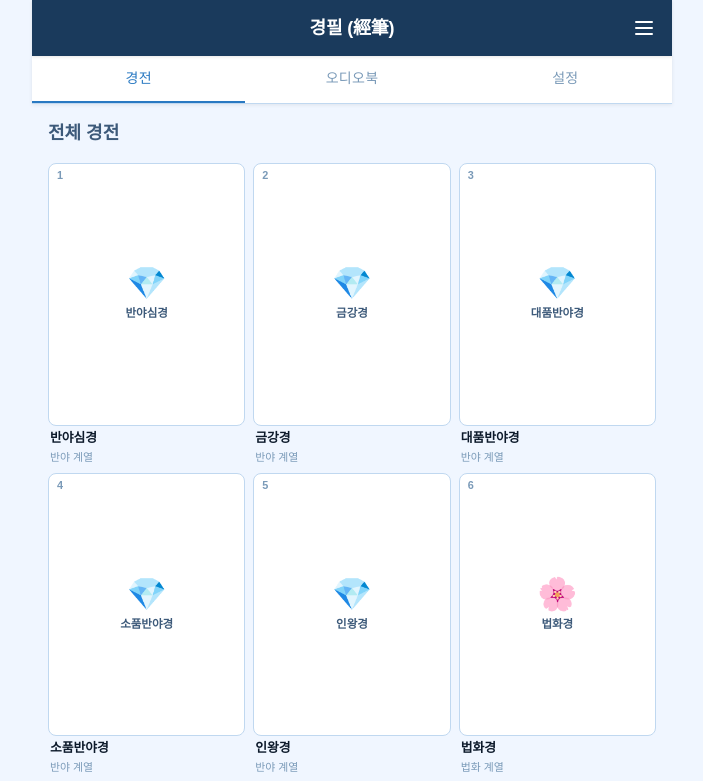
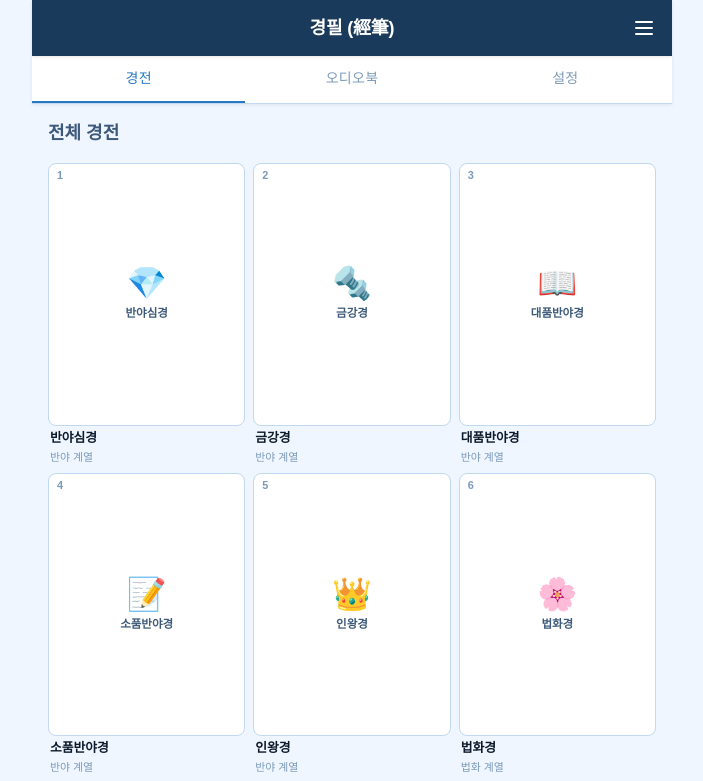
Before and after one commit to danielk0121/buddhist-app, a React (Vite) app: page / in a window 1280 px wide. Shown: the top 781 px of the page, without its empty margins (288-991 px from the left). Built offline with nearby package versions, Linux system fonts and the light colour scheme.

Commit message:
경전별 고유 사물 이모지 45종 배정

```diff
--- /dev/null
+++ b/webapp/assets/data/sutraEmoji.js
@@ -0,0 +1,48 @@
+// 경전별 고유 사물 이모지 (45종)
+export const SUTRA_EMOJI = {
+  '반야심경':       '💎',  // 반야 — 다이아몬드 (지혜의 빛)
+  '금강경':         '🔩',  // 금강(金剛) — 단단한 쇠
+  '대품반야경':     '📖',  // 큰 반야 — 펼쳐진 책
+  '소품반야경':     '📝',  // 작은 반야 — 메모
+  '인왕경':         '👑',  // 인왕(仁王) — 왕관
+  '법화경':         '🌸',  // 법화(法華) — 꽃
+  '무량의경':       '🌊',  // 무량(無量) — 무한한 바다
+  '관세음보살보문품': '🔔', // 관세음 — 종
+  '화엄경':         '🌿',  // 화엄(華嚴) — 풀잎 장식
+  '십지경':         '🪨',  // 십지(十地) — 돌(땅)
+  '입법계품':       '🚪',  // 입(入)법계 — 문
+  '아미타경':       '🕯️',  // 정토 — 촛불
+  '무량수경':       '⏳',  // 무량수(無量壽) — 모래시계
+  '관무량수경':     '🔭',  // 관(觀) — 망원경
+  '능엄경':         '🔑',  // 능엄 — 열쇠
+  '원각경':         '🪞',  // 원각(圓覺) — 거울
+  '승만경':         '🧵',  // 승만(勝鬘) — 실(만다라)
+  '해심밀경':       '🔐',  // 해심밀(解深密) — 자물쇠
+  '입능가경':       '🌉',  // 능가(楞伽) — 다리
+  '열반경':         '🕊️',  // 열반 — 비둘기
+  '대집경':         '🗂️',  // 대집(大集) — 파일
+  '보적경':         '💼',  // 보적(寶積) — 가방
+  '유마경':         '🏠',  // 유마(維摩) 거사 — 집
+  '부모은중경':     '🍱',  // 부모은중 — 도시락(공양)
+  '우란분경':       '🪔',  // 우란분 — 등잔
+  '범망경':         '🕸️',  // 범망(梵網) — 그물
+  '사분율':         '📏',  // 사분율(四分律) — 자(규칙)
+  '지장경':         '⛏️',  // 지장(地藏) — 곡괭이(땅)
+  '약사경':         '💊',  // 약사(藥師) — 알약
+  '미륵상생경':     '🌅',  // 미륵 상생 — 일출
+  '미륵하생경':     '🌄',  // 미륵 하생 — 일몰
+  '대일경':         '☀️',  // 대일(大日) — 태양
+  '금강정경':       '⚡',  // 금강정 — 번개
+  '천수경':         '🤲',  // 천수(千手) — 손
+  '장아함경':       '📜',  // 장(長)아함 — 두루마리
+  '중아함경':       '📋',  // 중(中)아함 — 클립보드
+  '잡아함경':       '🗝️',  // 잡(雜)아함 — 열쇠꾸러미
+  '증일아함경':     '🔢',  // 증일(增一) — 숫자
+  '법구경':         '🪴',  // 법구(法句) — 화분
+  '숫타니파타':     '🌾',  // 숫타니파타 — 볏단
+  '디가니카야':     '📐',  // 디가(長) — 삼각자
+  '맛지마니카야':   '⚖️',  // 맛지마(中) — 저울
+  '상윳타니카야':   '🔗',  // 상윳타(相應) — 사슬
+  '앙굿타라니카야': '🎚️',  // 앙굿타라(增支) — 슬라이더
+  '쿳다카니카야':   '🧩',  // 쿳다카(小) — 퍼즐
+}
--- a/webapp/pages/AudioBook.jsx
+++ b/webapp/pages/AudioBook.jsx
@@ -3,26 +3,9 @@ import TTSPlayer from '../components/tts/TTSPlayer'
 import { useTTS } from '../context/TTSContext'
 import { useT } from '../i18n/useT'
 import { SUTRAS } from '../assets/data/sutras'
+import { SUTRA_EMOJI } from '../assets/data/sutraEmoji'
 import { getParagraphs } from '../assets/data/paragraphs'
 import './AudioBook.css'
-
-const CATEGORY_EMOJI = {
-  '반야 계열':       '💎',
-  '법화 계열':       '🌸',
-  '화엄 계열':       '🌿',
-  '정토경전':        '🪷',
-  '여래장·유식 계열': '🔮',
-  '대승 집성':       '📚',
-  '재가·효 계열':    '🏡',
-  '보살계·계율':     '⚖️',
-  '지장·약사 계열':  '🍃',
-  '미륵 계열':       '🌅',
-  '밀교경전':        '🕯️',
-  '의식·다라니':     '📿',
-  '아함경전':        '🍎',
-  '팔리어·아함':     '🌾',
-  '팔리어 경전':     '🌱',
-}
 
 export default function AudioBook() {
   const navigate = useNavigate()
@@ -61,7 +44,7 @@ export default function AudioBook() {
                     >
                       <div className="sutra-tile__cover">
                         <span className="sutra-tile__cover-num">{idx + 1}</span>
-                        <span className="sutra-tile__cover-symbol">{CATEGORY_EMOJI[sutra.category] ?? '經'}</span>
+                        <span className="sutra-tile__cover-symbol">{SUTRA_EMOJI[sutra.slug] ?? '📄'}</span>
                         <span className="sutra-tile__cover-title">{sutra.titleKo}</span>
                       </div>
                       <div className="sutra-tile__info">
--- a/webapp/pages/Home.jsx
+++ b/webapp/pages/Home.jsx
@@ -1,25 +1,8 @@
 import { useNavigate } from 'react-router-dom'
 import { useT } from '../i18n/useT'
 import { SUTRAS } from '../assets/data/sutras'
+import { SUTRA_EMOJI } from '../assets/data/sutraEmoji'
 import './Home.css'
-
-const CATEGORY_EMOJI = {
-  '반야 계열':       '💎',
-  '법화 계열':       '🌸',
-  '화엄 계열':       '🌿',
-  '정토경전':        '🪷',
-  '여래장·유식 계열': '🔮',
-  '대승 집성':       '📚',
-  '재가·효 계열':    '🏡',
-  '보살계·계율':     '⚖️',
-  '지장·약사 계열':  '🍃',
-  '미륵 계열':       '🌅',
-  '밀교경전':        '🕯️',
-  '의식·다라니':     '📿',
-  '아함경전':        '🍎',
-  '팔리어·아함':     '🌾',
-  '팔리어 경전':     '🌱',
-}
 
 export default function Home() {
   const navigate = useNavigate()
@@ -40,7 +23,7 @@ export default function Home() {
                 >
                   <div className="sutra-tile__cover">
                     <span className="sutra-tile__cover-num">{idx + 1}</span>
-                    <span className="sutra-tile__cover-symbol">{CATEGORY_EMOJI[sutra.category] ?? '經'}</span>
+                    <span className="sutra-tile__cover-symbol">{SUTRA_EMOJI[sutra.slug] ?? '📄'}</span>
                     <span className="sutra-tile__cover-title">{sutra.titleKo}</span>
                   </div>
                   <div className="sutra-tile__info">
```
